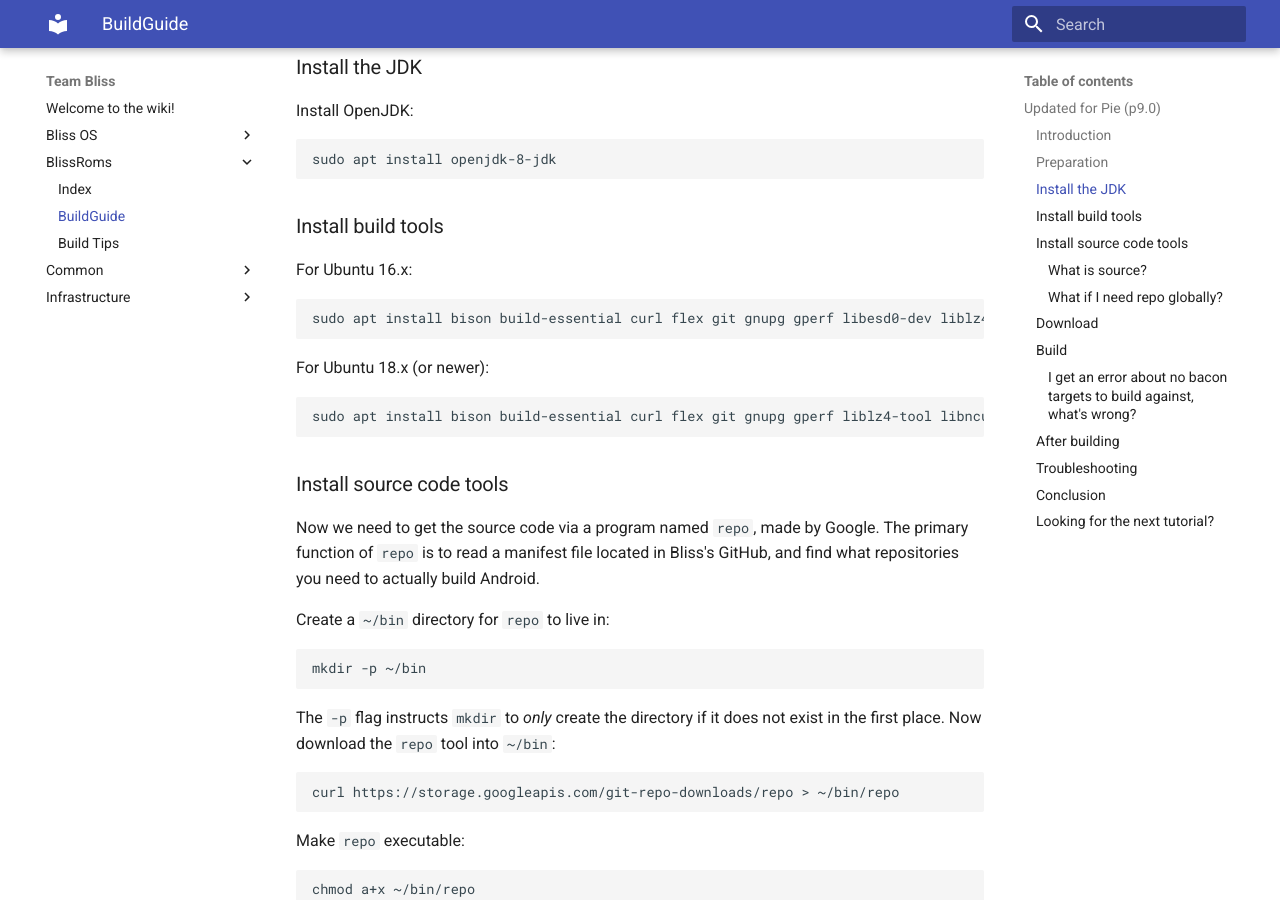
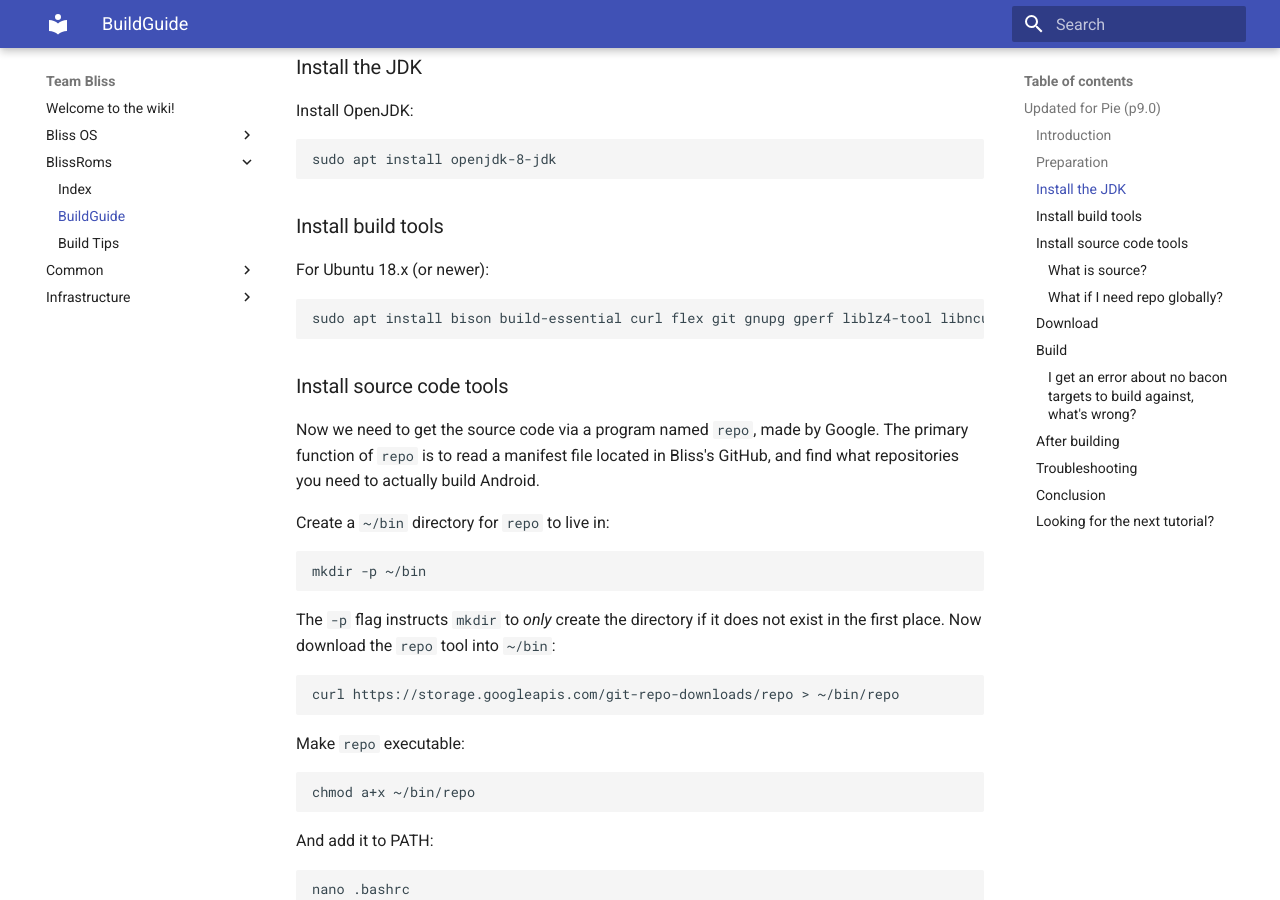
Before and after one commit to BlissRoms/Documentation-old, an MkDocs documentation site: the page built from docs/BlissRoms/build-guide.md, in a window 1280 px wide and 900 px high, scrolled down 690 px. Built offline with MkDocs 1.6.1 and Material for MkDocs 9.7.7, drawn with Linux system fonts in a browser that asks for light colours.

Commit message:
Remove Ubuntu 16.x
Change-Id: I588d25b89b3ae5a160c2980d5ea146f9dfc4ed02

```diff
--- a/docs/BlissRoms/build-guide.md
+++ b/docs/BlissRoms/build-guide.md
@@ -24,10 +24,6 @@ Install OpenJDK:
     sudo apt install openjdk-8-jdk
 
 ### Install build tools
-
-For Ubuntu 16.x:
-
-    sudo apt install bison build-essential curl flex git gnupg gperf libesd0-dev liblz4-tool libncurses5-dev libsdl1.2-dev libwxgtk3.0-dev libxml2 libxml2-utils lzop maven pngcrush schedtool squashfs-tools xsltproc zip zlib1g-dev g++-multilib gcc-multilib lib32ncurses5-dev lib32readline6-dev lib32z1-dev git-core libc6-dev-i386 x11proto-core-dev libx11-dev lib32z-dev ccache libgl1-mesa-dev unzip
 
 For Ubuntu 18.x (or newer):
 
```
